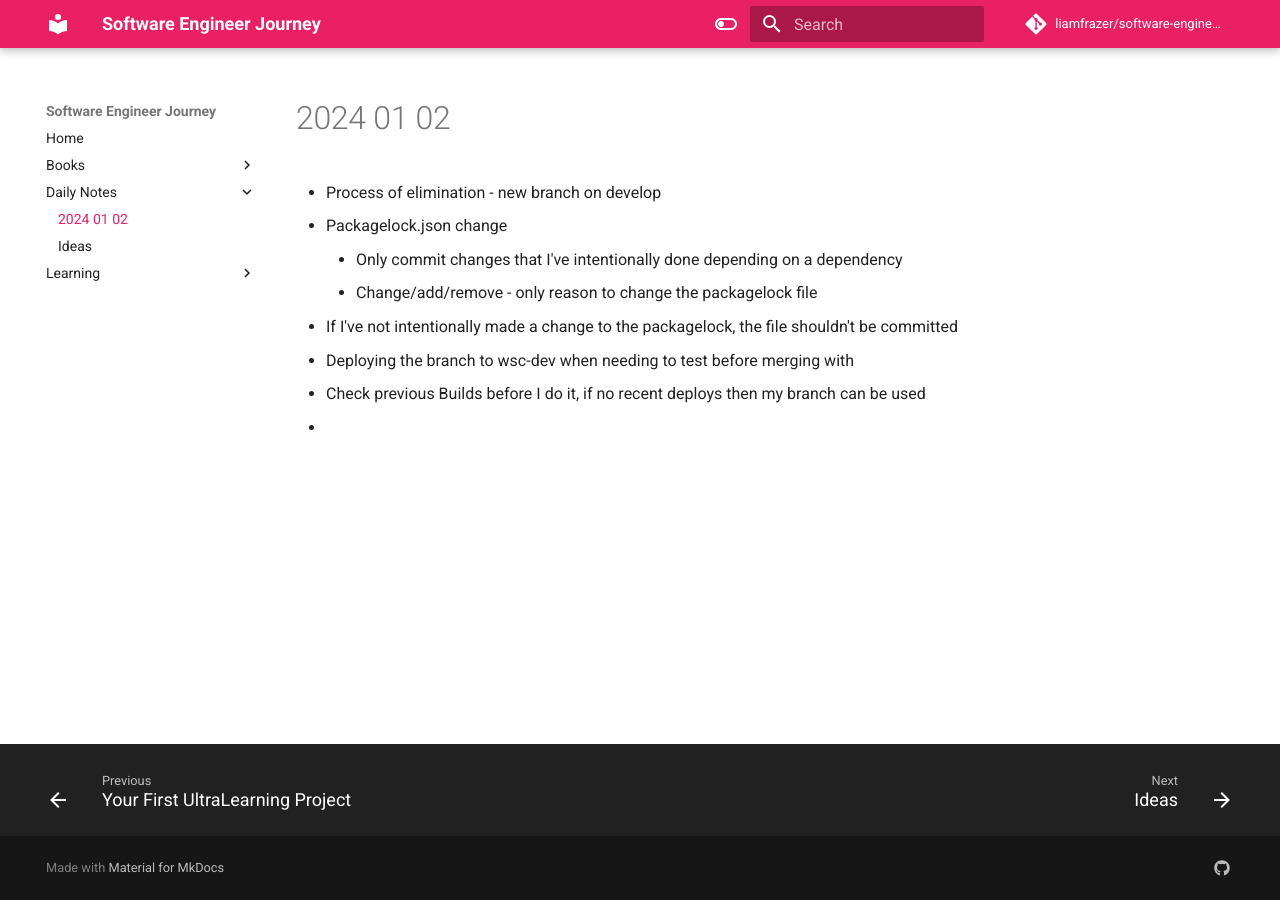
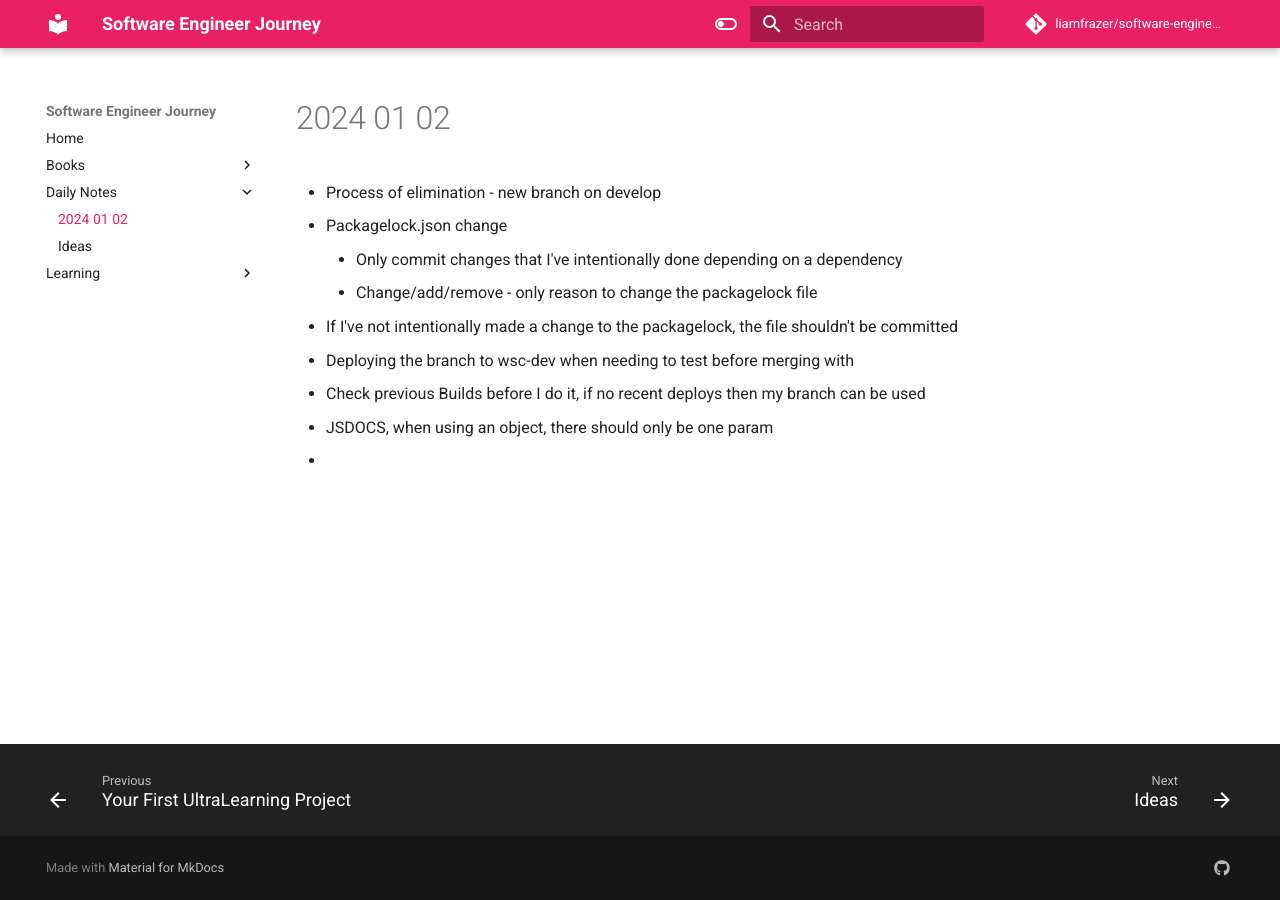
Before and after one commit to liamfrazer/software-engineer-journey, an MkDocs documentation site: the page built from docs/Daily Notes/2024-01-02.md, in a window 1280 px wide. Built offline with MkDocs 1.6.1 and Material for MkDocs 9.7.7, drawn with Linux system fonts in a browser that asks for light colours; comment, search, counter and statistics services are not loaded.

Commit message:
vault backup: 2024-01-02 16:06:54

```diff
--- a/docs/Daily Notes/2024-01-02.md
+++ b/docs/Daily Notes/2024-01-02.md
@@ -9,4 +9,5 @@
 * Check previous Builds before I do it, if no recent deploys then my branch can be used
 
 
+* JSDOCS, when using an object, there should only be one param
 *
```
